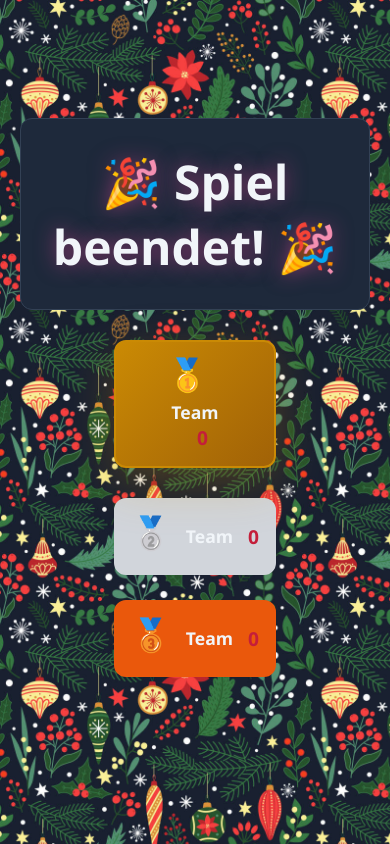
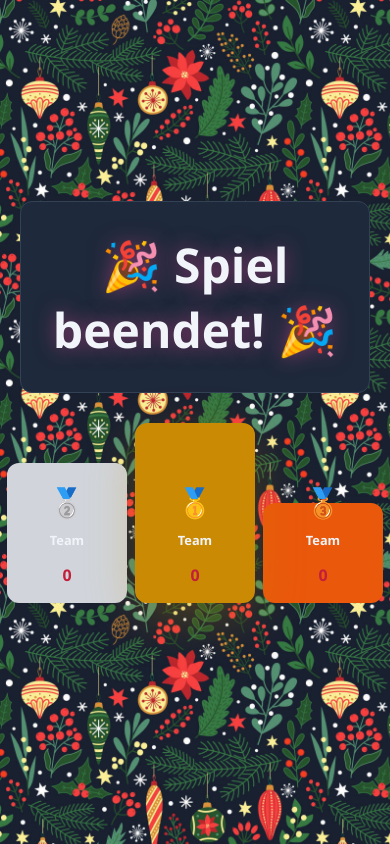
Before and after one commit to JTBeuter/w-feier, a plain HTML site: page celebration.html in a window 390 px wide. Drawn offline with Linux system fonts and the light colour scheme; no server answers.

Commit message:
styling changes

```diff
--- a/styles.css
+++ b/styles.css
@@ -1073,71 +1073,68 @@ textarea {
 
 @media (max-width: 480px) {
     .celebration-container h1 {
-        font-size: 2rem;
-        margin-bottom: 20px;
+        font-size: 1.5rem; /* Further reduced font size */
+        margin-bottom: 15px;
     }
 
     .podium {
-        gap: 15px;
-        min-height: auto;
-        flex-direction: column;
-        align-items: center;
-        height: auto;
-        flex-wrap: nowrap;
+        gap: 8px; /* Reduce gap between slots */
+        min-height: auto; /* Allow height to adjust */
+        flex-direction: row; /* Ensure it stays a row */
+        align-items: flex-end; /* Keep podium shape */
+        flex-wrap: nowrap; /* Prevent wrapping */
+        padding: 0 5px; /* Add slight horizontal padding */
     }
 
     .podium-slot {
-        min-width: unset;
-        width: 100%;
-        max-width: 280px;
-        padding: 15px;
-        height: auto !important;
-        min-height: auto;
-        margin-bottom: 10px;
-        flex-direction: row; /* Horizontal layout inside the card for vertical stack */
-        justify-content: space-between;
-        align-items: center;
-        text-align: left;
+        min-width: 120px; /* Allow slots to shrink more */
+        width: 33%; /* Each slot takes about a third of the width */
+        max-width: 220px; /* Max size for slots on smaller screens */
+        padding: 10px 5px; /* Reduce padding inside slots */
+        height: auto; /* Remove fixed height for now */
+        flex-direction: column; /* Keep internal elements stacked */
+        justify-content: flex-end;
     }
 
-    /* Reorder for vertical stack: Gold (1), Silver (2), Bronze (3) */
     .podium-slot.gold {
-        order: 1;
-        margin-bottom: 15px;
+        height: 180px; /* Reduced height for gold */
+        order: 2; /* Gold in middle */
+        margin-bottom: 0;
+        background: #ca8a04; /* Keep original color */
         border-color: #ca8a04;
-        background: linear-gradient(135deg, #ca8a04 0%, #a16207 100%);
+        transform: scale(1); /* No scale */
     }
 
     .podium-slot.silver {
-        order: 2;
+        height: 140px; /* Reduced height for silver */
+        order: 1; /* Silver on left */
     }
 
     .podium-slot.bronze {
-        order: 3;
+        height: 100px; /* Reduced height for bronze */
+        order: 3; /* Bronze on right */
     }
 
     .medal {
-        font-size: 2rem;
-        margin-bottom: 0;
-        margin-right: 15px;
+        font-size: 1.8rem; /* Smaller medal icon */
+        margin-bottom: 5px;
     }
 
     .podium-slot h3 {
-        font-size: 1.1rem;
-        padding-bottom: 0;
-        margin-bottom: 0;
-        flex: 1;
-        word-break: break-word;
+        font-size: 0.8rem; /* Smaller team name */
+        padding-bottom: 5px;
+        word-wrap: break-word; /* Allow long names to wrap */
+        max-width: none; /* Allow full width of slot */
+        text-align: center; /* Center team names */
     }
 
     .podium-slot p {
-        font-size: 1.2rem;
-        margin-bottom: 0;
-        margin-left: 15px;
+        font-size: 1rem; /* Smaller score */
+        margin-bottom: 5px;
     }
 
     .place-label {
-        display: none; /* Hide place label in compact view */
+        display: none; /* Hide place label for simplicity */
     }
 }
 
```
